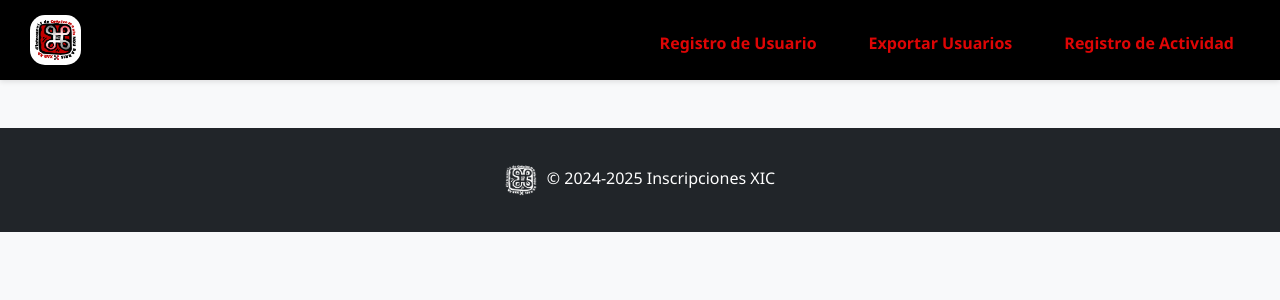
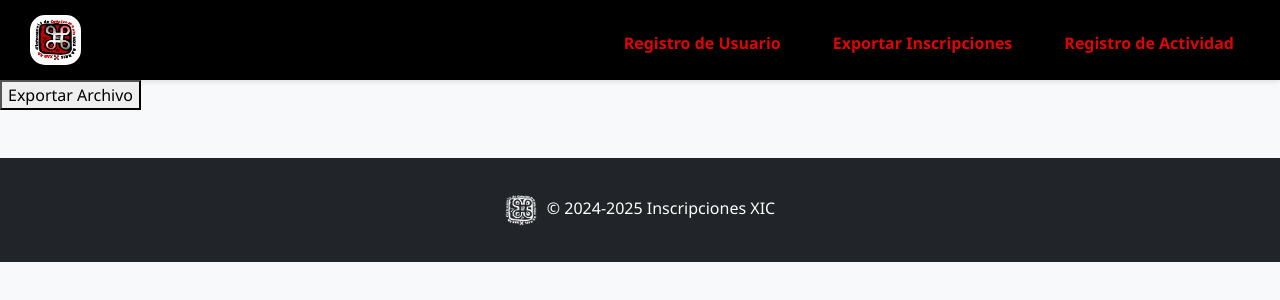
Before and after one commit to JonFdz/register-form-front, an Angular app: page /export in a window 1280 px wide. Before the commit this address led to /. Shown: the top 300 px of the page. Built offline with nearby package versions, Linux system fonts and the light colour scheme.

Commit message:
Created export component

```diff
--- a/src/app/app.routes.ts
+++ b/src/app/app.routes.ts
@@ -2,10 +2,12 @@ import { NgModule } from '@angular/core';
 import { RouterModule, Routes } from '@angular/router';
 
 import { inscriptionsRoutes } from '@inscriptions/inscriptions.routes';
+import { exportRoutes } from './modules/content/components/export/export.routes';
 
 export const routes: Routes = [
 	{ path: '', redirectTo: "/inscriptions", pathMatch: "full" },
-	...inscriptionsRoutes
+	...inscriptionsRoutes,
+	...exportRoutes,
 ];
 
 @NgModule({
--- /dev/null
+++ b/src/app/modules/content/components/export/export.component.html
@@ -0,0 +1,3 @@
+<div>
+	<button (click)="exportFile()">Exportar Archivo</button>
+</div>
--- /dev/null
+++ b/src/app/modules/content/components/export/export.component.ts
@@ -0,0 +1,40 @@
+import { Component } from '@angular/core';
+
+import { InscriptionsService } from '@services/inscriptions.service';
+
+@Component({
+	selector: 'app-export',
+	standalone: true,
+	imports: [],
+	templateUrl: './export.component.html',
+	styleUrl: './export.component.scss'
+})
+export class ExportComponent {
+
+	constructor(
+		private inscriptionsService: InscriptionsService
+	) { }
+
+	exportFile(): void {
+		this.inscriptionsService.getInscriptions().subscribe((data: any) => {
+			const csvData = this.convertToCSV(data.inscriptions);
+			const blob = new Blob([csvData], { type: 'text/csv' });
+			const url = window.URL.createObjectURL(blob);
+			const a = document.createElement('a');
+			a.setAttribute('hidden', '');
+			a.setAttribute('href', url);
+			a.setAttribute('download', 'export.csv');
+			document.body.appendChild(a);
+			a.click();
+			document.body.removeChild(a);
+		});
+	}
+
+	private convertToCSV(objArray: any[]): string {
+		const array = [Object.keys(objArray[0])].concat(objArray);
+
+		return array.map(it => {
+			return Object.values(it).toString();
+		}).join('\n');
+	}
+}
--- /dev/null
+++ b/src/app/modules/content/components/export/export.routes.ts
@@ -0,0 +1,7 @@
+import { Routes } from '@angular/router';
+import { ExportComponent } from './export.component';
+
+
+export const exportRoutes: Routes = [
+	{ path: 'export', component: ExportComponent }
+];
--- a/src/app/modules/header/header.component.html
+++ b/src/app/modules/header/header.component.html
@@ -1,10 +1,10 @@
 <header class="header">
     <div class="logo">
-        <img src="assets/xic_col.JPG" alt="Xic Banner" />
+        <img src="assets/xic_col.JPG" alt="Xic Banner" routerLink="/inscriptions"/>
     </div>
     <nav class="nav">
         <a routerLink="/users" class="nav-link">Registro de Usuario</a>
-		<a routerLink="/users/export" class="nav-link">Exportar Usuarios</a>
+		<a routerLink="/export" class="nav-link">Exportar Inscripciones</a>
         <a routerLink="/activities" class="nav-link">Registro de Actividad</a>
     </nav>
 </header>
```
Also changed, not shown: src/app/modules/content/components/export/export.component.scss (added), 1 other file (tests, documents, lock files or other folders).
